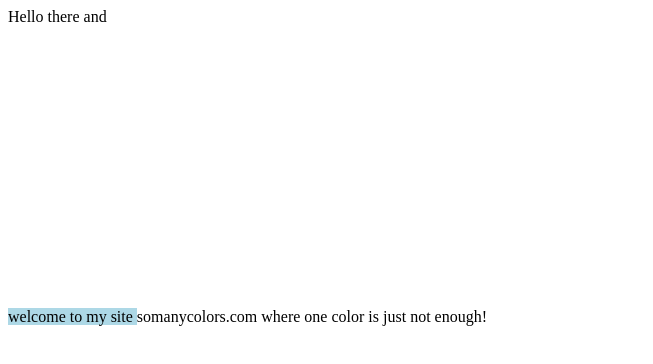
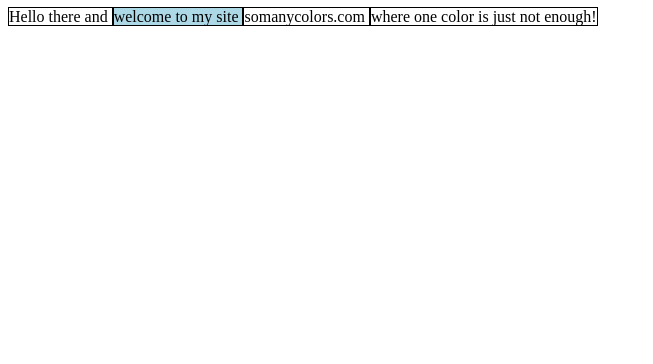
Before and after one commit to runnedrun/challenge-7, a plain HTML site: page index.html in a window 1280 px wide. Shown: the whole page, without its empty margins (0-653 px from the left). Drawn offline with nearby package versions, Linux system fonts and the light colour scheme.

Commit message:
Classadoo autocommit

```diff
--- a/index.html
+++ b/index.html
@@ -6,7 +6,7 @@
   <script src="https://code.jquery.com/jquery-3.1.0.min.js"></script>
 </head>
 <body>
-	<div class="intro-section-block" id="red">
+	<div class="intro-section" id="red">
 		Hello there and
 	</div>
 	<div class="intro-section" id="blue">
--- a/style.css
+++ b/style.css
@@ -2,12 +2,9 @@
   background: lightblue;
 }
 
-.intro-section-block {
-  height: 300px;
-}
-
 .intro-section {
   display: inline;
+  border: 1px solid black;
   height: 1000px;
 }
 
```
